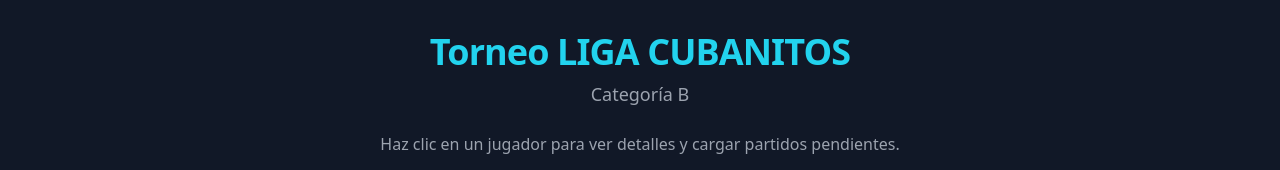
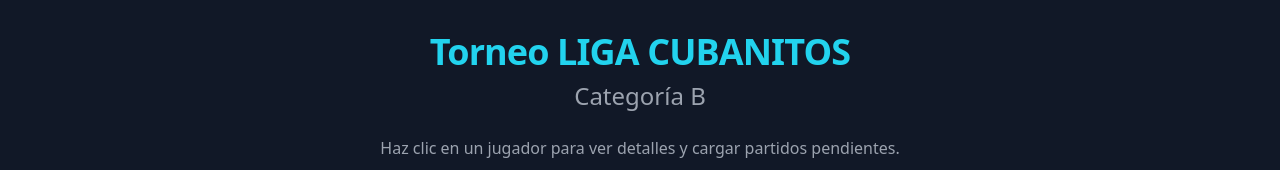
Before and after one commit to juanenla/torneo-tenis-app, a React (Vite) app: page / in a window 1280 px wide. Shown: the top 170 px of the page. Built offline with nearby package versions, Linux system fonts and the light colour scheme.

Commit message:
Add files via upload

```diff
--- a/src/App.jsx
+++ b/src/App.jsx
@@ -98,7 +98,7 @@ export default function App() {
             <div className="max-w-7xl mx-auto">
                 <header className="mb-8 text-center">
                 <h1 className="text-4xl font-bold tracking-tight text-cyan-400">Torneo LIGA CUBANITOS</h1>
-                    <p className="text-gray-400 text-lg mt-2">Categoría B</p>
+                <p className="text-gray-400 text-2xl mt-2">Categoría B</p>
                 </header>
                 <p className="text-center text-gray-400 mb-8 -mt-2">Haz clic en un jugador para ver detalles y cargar partidos pendientes.</p>
                 <div className="relative mb-6">
```
